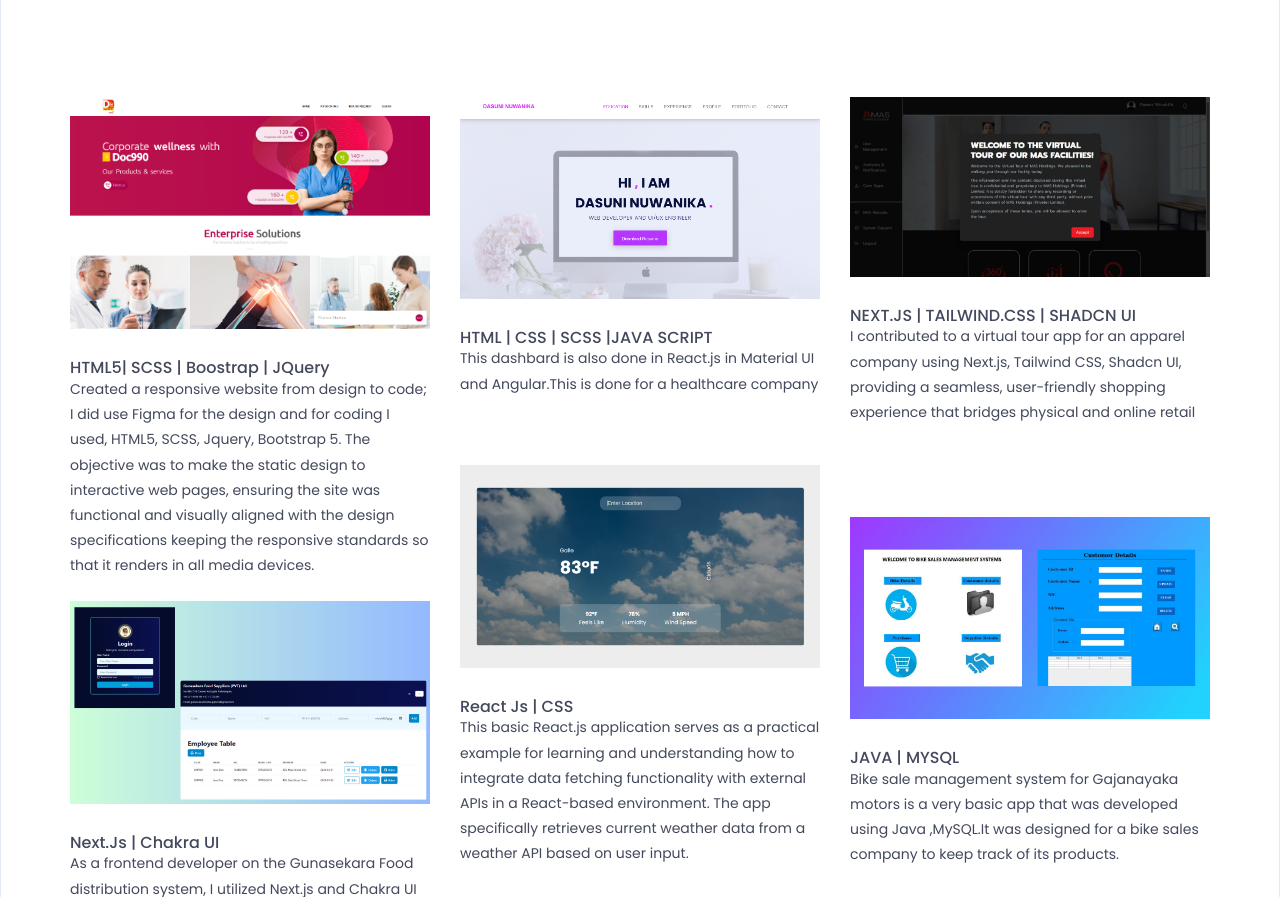
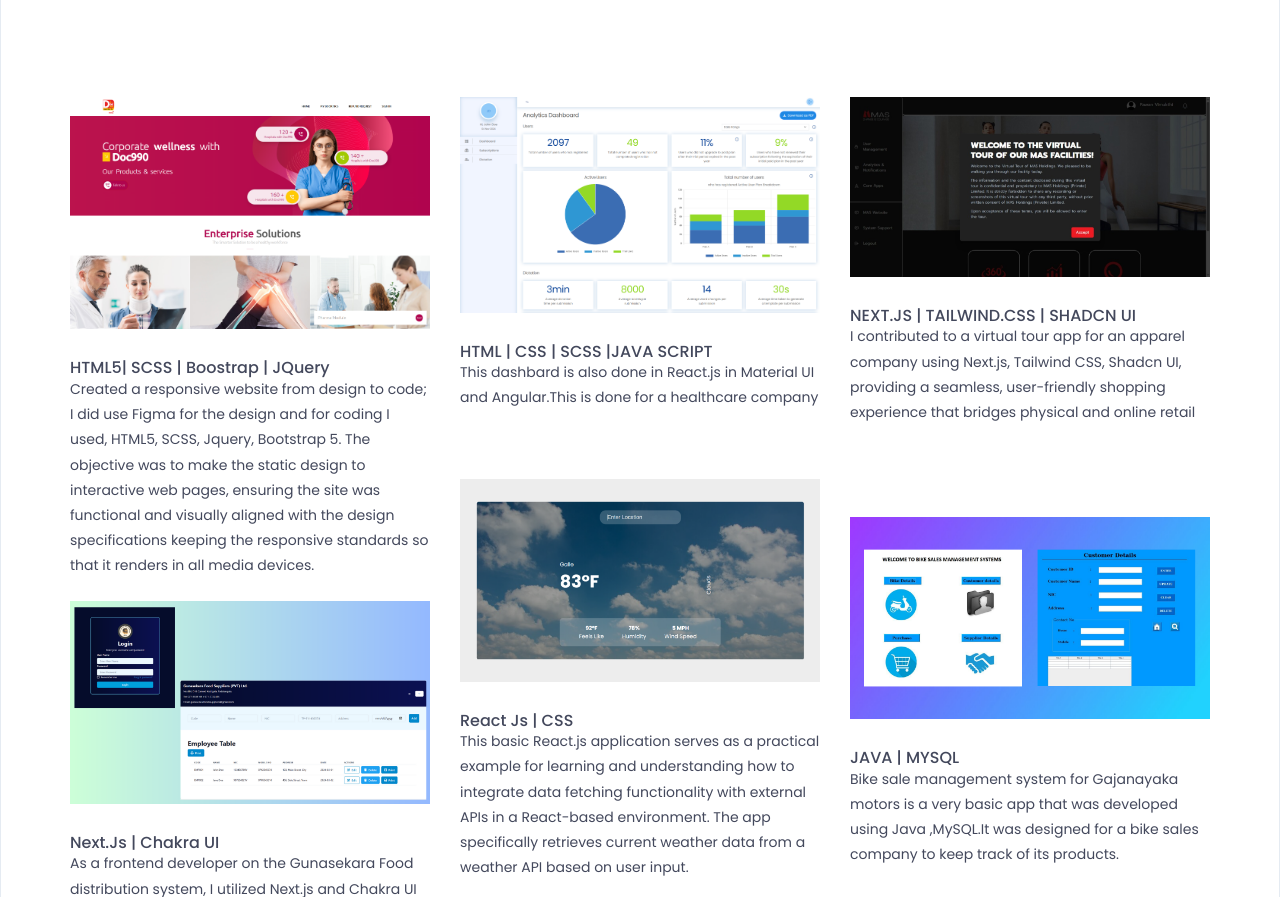
Before and after one commit to Dasuni-mg/dasu.github.io, a plain HTML site: page index.html in a window 1280 px wide. Shown: the part 5109-6006 px from the top of the page. Drawn offline with nearby package versions, Linux system fonts and the light colour scheme; files whose address does not match are found by name.

Commit message:
dash
dash

```diff
--- a/index.html
+++ b/index.html
@@ -934,7 +934,7 @@
 
 								<div class="col-sm-4">
 									<div class="item">
-										<img src="assets/images/portfolio/port.png" alt="portfolio image"/>
+										<img src="assets/images/portfolio/dashboard.png" alt="portfolio image"/>
 										<div class="isotope-overlay">
 											<a href="#">
 												My Portfolio Website
```
